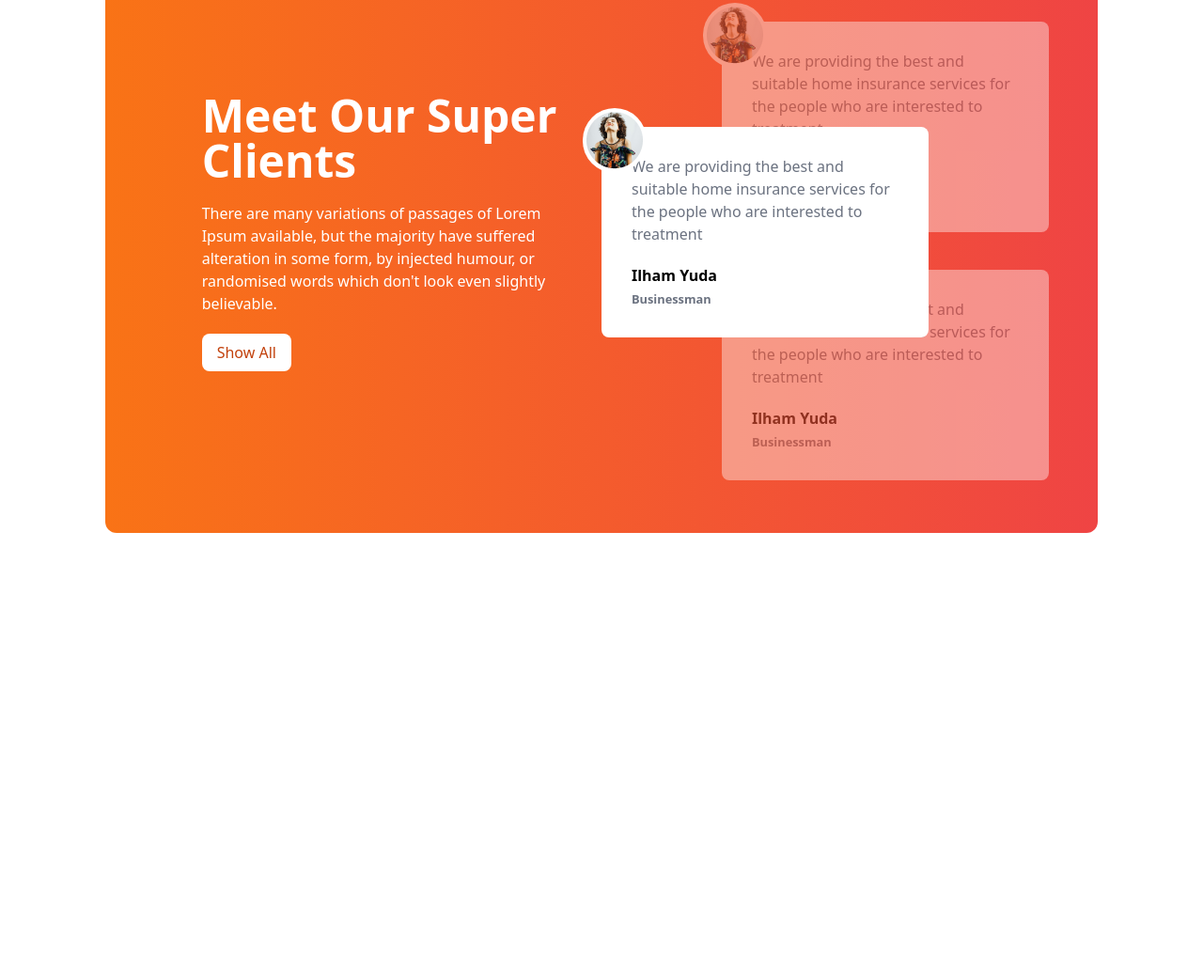
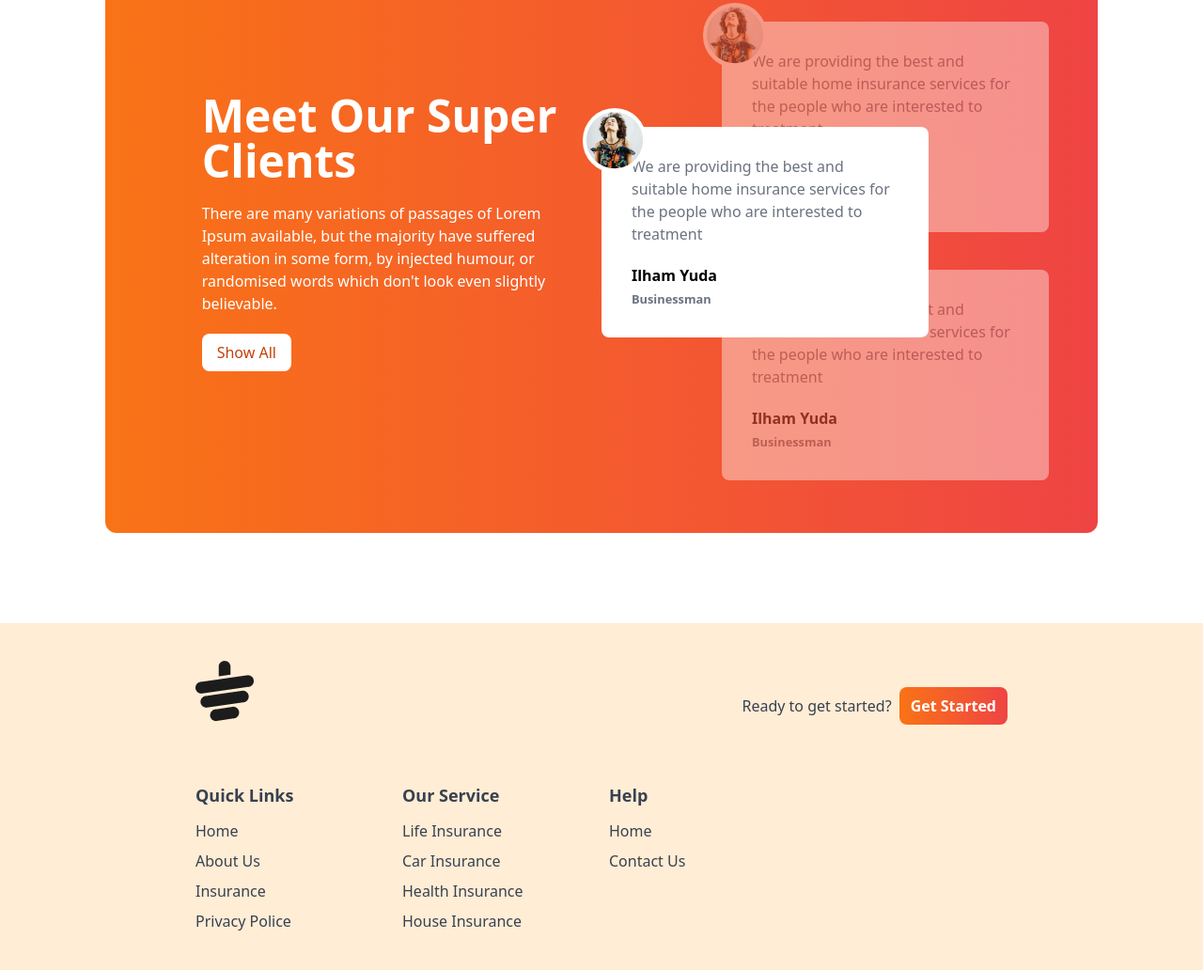
Before and after one commit to tonmoyaas/tea-house-website, a plain HTML site: page index.html in a window 1280 px wide. Shown: the part 1872-2904 px from the top of the page at 94% size. Before the commit the page ends 2535 px from the top, so only its background shows below. Drawn offline with nearby package versions, Linux system fonts and the light colour scheme.

Commit message:
footer column

```diff
--- a/index.html
+++ b/index.html
@@ -187,7 +187,54 @@
                   </div>
             </div>
          </section>
+         <!-- news section -->
+
     </main>
+    <!-- footer section -->
+    <footer class="bg-orange-100 text-gray-700 py-10 px-4 md:px-16">
+        <div class="w-9/12 mx-auto">
+            <!-- logo -->
+            <div class="mb-8 flex justify-between">
+                <img class="mb-8" src="images/cup.png" alt="">
+                <div class="flex items-center gap-2">
+                    <h4>Ready to get started?</h4>
+                    <button class="bg-gradient-to-r from-orange-500 to-red-500 px-3 py-2 rounded-lg text-white font-bold">Get Started</button>
+                </div>
+            </div>
+            <!-- links -->
+             <div class="grid grid-cols-1 md:grid-cols-2 lg:grid-cols-4 gap-4">
+                <!-- first column -->
+                 <div>
+                    <h3 class="font-semibold text-lg mb-3">Quick Links</h3>
+                    <ul class="space-y-2">
+                        <li><a class="hover:text-orange-600" href="">Home</a></li>
+                        <li><a class="hover:text-orange-600" href="">About Us</a></li>
+                        <li><a class="hover:text-orange-600" href="">Insurance</a></li>
+                        <li><a class="hover:text-orange-600" href="">Privacy Police</a></li>
+                    </ul>
+                 </div>
+                 <!-- second column -->
+                 <div>
+                    <h3 class="font-semibold text-lg mb-3">Our Service</h3>
+                    <ul class="space-y-2">
+                        <li><a class="hover:text-orange-600" href="">Life Insurance</a></li>
+                        <li><a class="hover:text-orange-600" href="">Car Insurance</a></li>
+                        <li><a class="hover:text-orange-600" href="">Health Insurance</a></li>
+                        <li><a class="hover:text-orange-600" href="">House Insurance</a></li>
+                    </ul>
+                 </div>
+                 <!-- third column -->
+                 <div>
+                    <h3 class="font-semibold text-lg mb-3">Help</h3>
+                    <ul class="space-y-2">
+                        <li><a class="hover:text-orange-600" href="">Home</a></li>
+                        <li><a class="hover:text-orange-600" href="">Contact Us</a></li>
+                    </ul>
+                 </div>
+                 <!-- fourth column -->
+             </div>
+        </div>
+    </footer>
 </body>
 
 </html>
```
